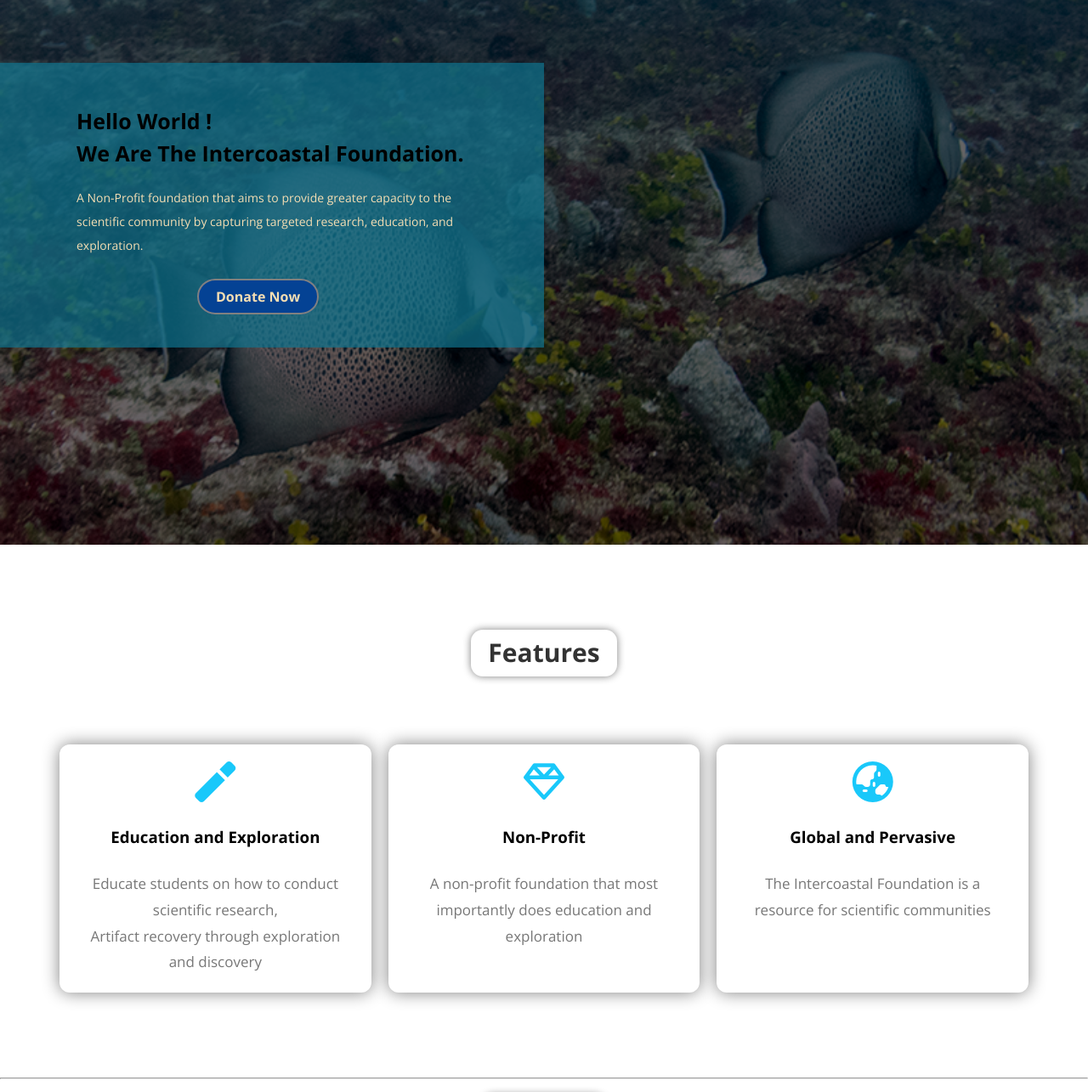
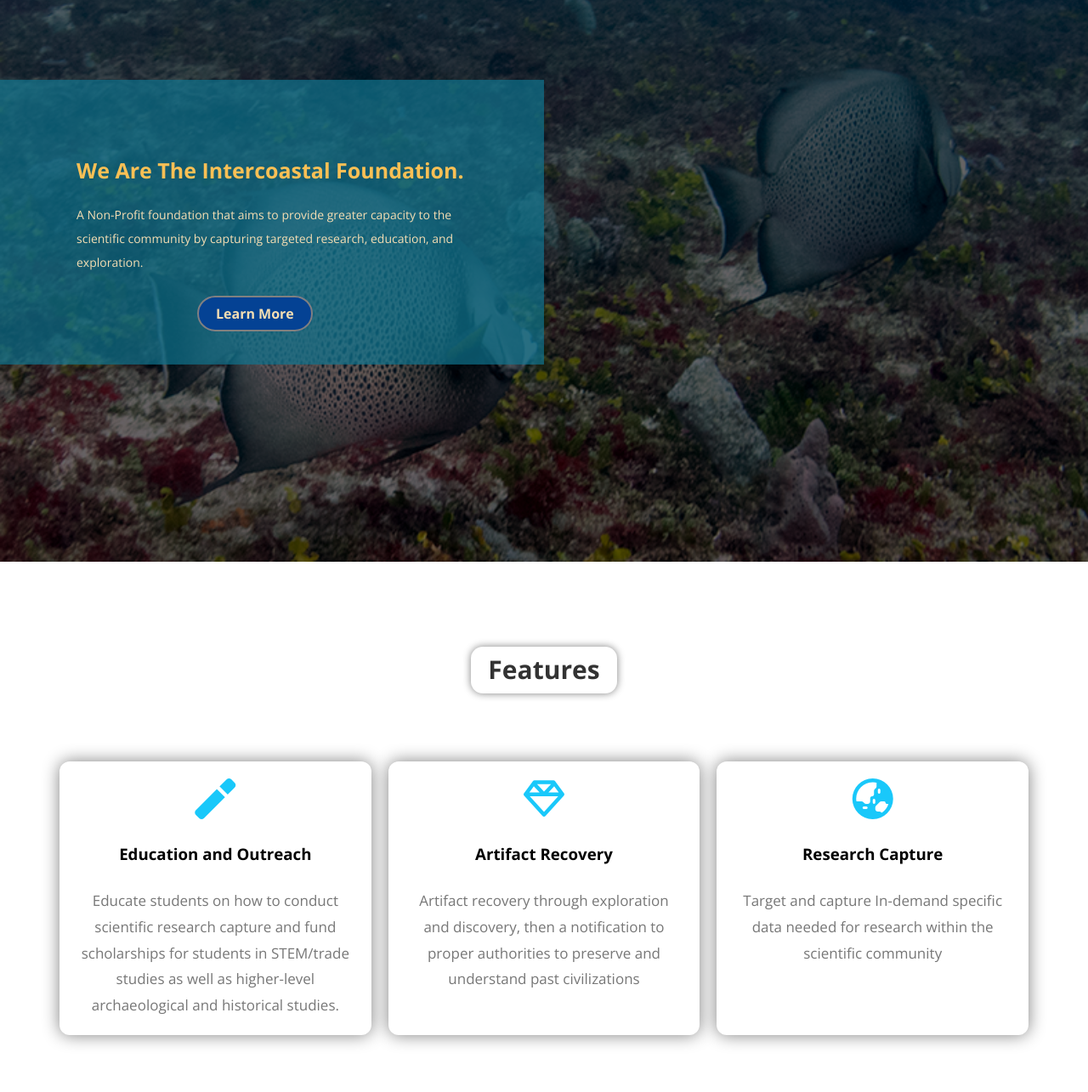
Before and after one commit to motasimyounis/The-Intercoastal-Foundation, a plain HTML site: page index.html in a window 1280 px wide. Shown: the part 257-1542 px from the top of the page at 85% size. Drawn offline with nearby package versions, Linux system fonts and the light colour scheme.

Commit message:
Add files via upload

```diff
--- a/css/style.css
+++ b/css/style.css
@@ -109,7 +109,7 @@
     color: var(--main-color);
     font-size: 26px;
     font-weight: bold;
-    height: 80px;
+    height: 100px;
     display: flex;
     justify-content: center;
     align-items: center;
@@ -318,7 +318,7 @@
     font-weight: bold;
     line-height: 1.5;
     margin-bottom: 20px;
-    color: black;
+    color: rgb(250, 192, 85);
   }
   @media (max-width: 991px) {
     .landing .text .content h2 {
--- a/index.html
+++ b/index.html
@@ -41,8 +41,7 @@
       <div class="overlay"></div>
       <div class="text">
         <div class="content">
-          <h2>
-            Hello World !<br />
+          <h2><br/>
             We Are The Intercoastal Foundation.
           </h2>
           <p>
@@ -50,7 +49,7 @@
           </p>
           <br>
           <br>
-          <a class="btn" href="donate.html" class="btn">Donate Now</a>
+          <a class="btn" href="about.html" class="btn">Learn More</a>
         </div>
       </div>
     </div>
@@ -63,18 +62,18 @@
         <div class="container">
           <div class="feat">
             <i class="fas fa-magic fa-3x"></i>
-            <h3>Education and Exploration</h3>
-            <p>Educate students on how to conduct scientific research,<br>Artifact recovery through exploration and discovery</p>
+            <h3>Education and Outreach</h3>
+            <p>Educate students on how to conduct scientific research capture and fund scholarships for students in STEM/trade studies as well as higher-level archaeological and historical studies. </p>
           </div>
           <div class="feat">
             <i class="far fa-gem fa-3x"></i>
-            <h3>Non-Profit</h3>
-            <p>A non-profit foundation that most importantly does education and exploration</p>
+            <h3>Artifact Recovery</h3>
+            <p>Artifact recovery through exploration and discovery, then a notification to proper authorities to preserve and understand past civilizations</p>
           </div>
           <div class="feat">
             <i class="fas fa-globe-asia fa-3x"></i>
-            <h3>Global and Pervasive</h3>
-            <p>The Intercoastal Foundation is a resource for scientific communities </p>
+            <h3>Research Capture</h3>
+            <p>Target and capture In-demand specific data needed for research within the scientific community</p>
           </div>
         </div>
       </div>
```
Also changed, not shown: donate.html (+1 -1 lines).
